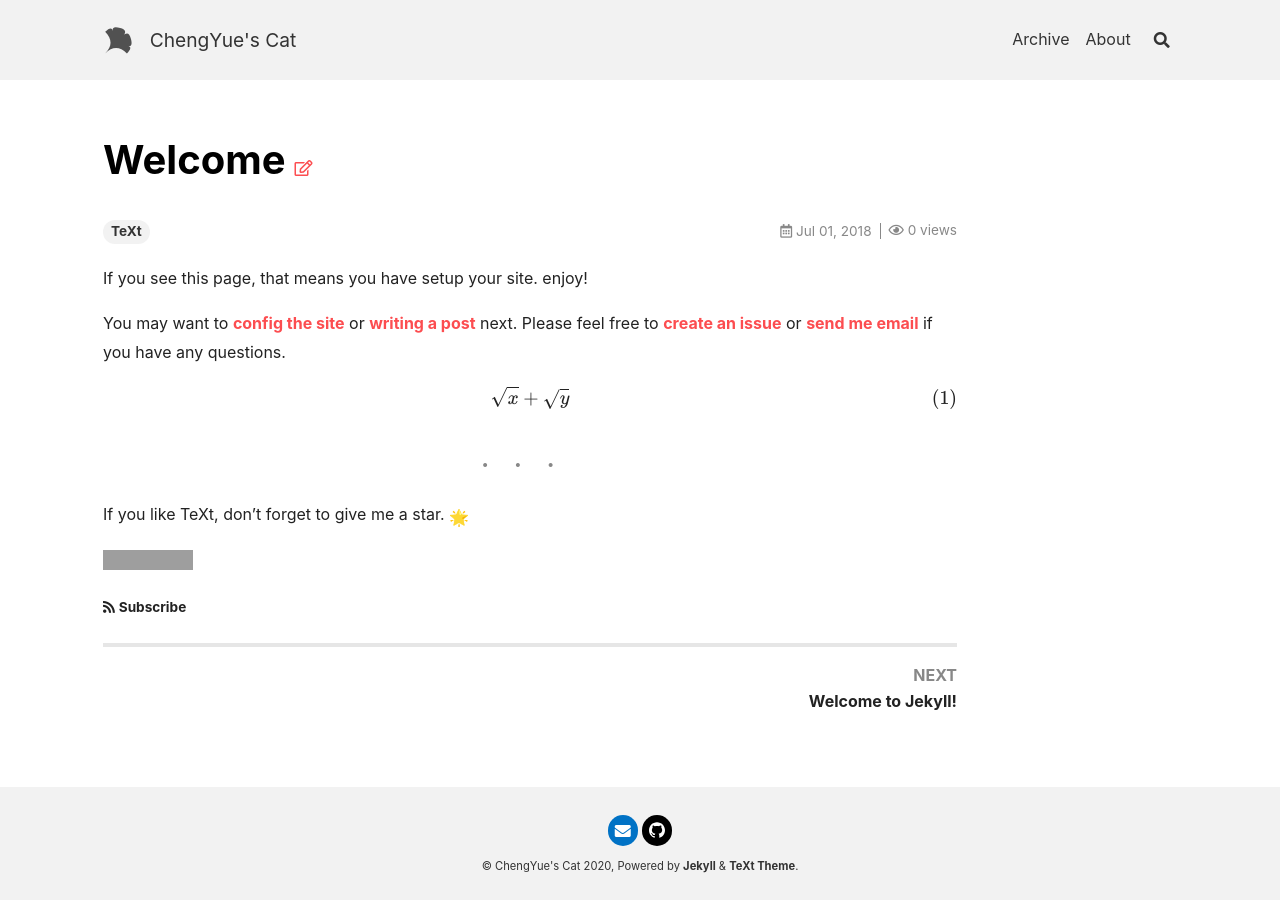
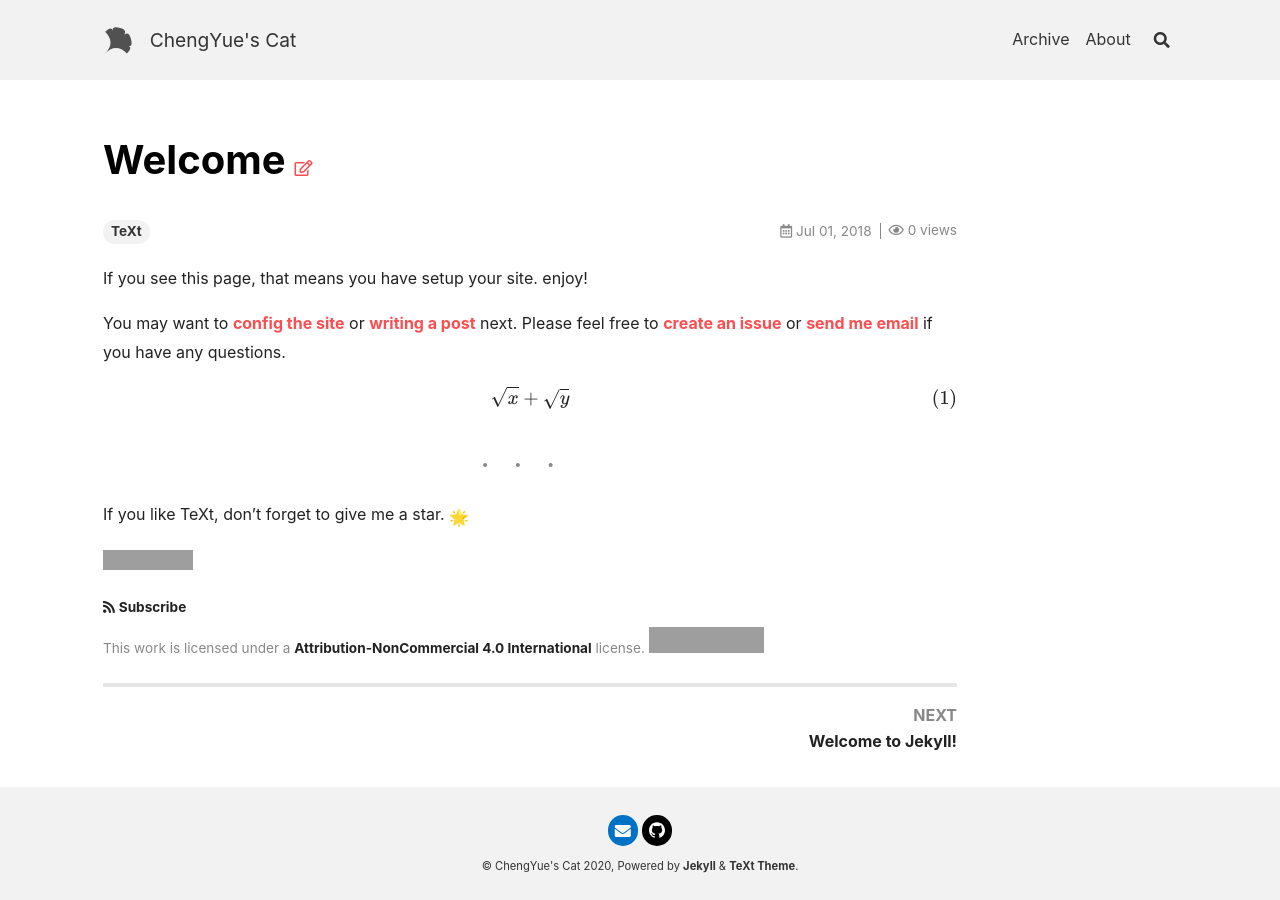
Before and after one commit to zaiquanyang/zaiquanyang.github.io, a Jekyll site: the page built from _posts/2018-07-01-welcome.md, in a window 1280 px wide. Built offline with Jekyll 4.4.1, drawn with Linux system fonts in a browser that asks for light colours; nearby versions of some CDN libraries; emoji names are drawn with the system emoji font; formulas are drawn with MathJax 3; grey boxes are pictures that could not be loaded.

Commit message:
Update _config.yml

```diff
--- a/_config.yml
+++ b/_config.yml
@@ -76,7 +76,7 @@
 excerpt_separator: <!--more-->
 
 ## license
-license: false # "CC-BY-4.0", "CC-BY-SA-4.0", "CC-BY-NC-4.0", "CC-BY-ND-4.0"
+license: "CC-BY-NC-4.0" # "CC-BY-4.0", "CC-BY-SA-4.0", "CC-BY-NC-4.0", "CC-BY-ND-4.0"
 
 ## TOC
 toc:
```
